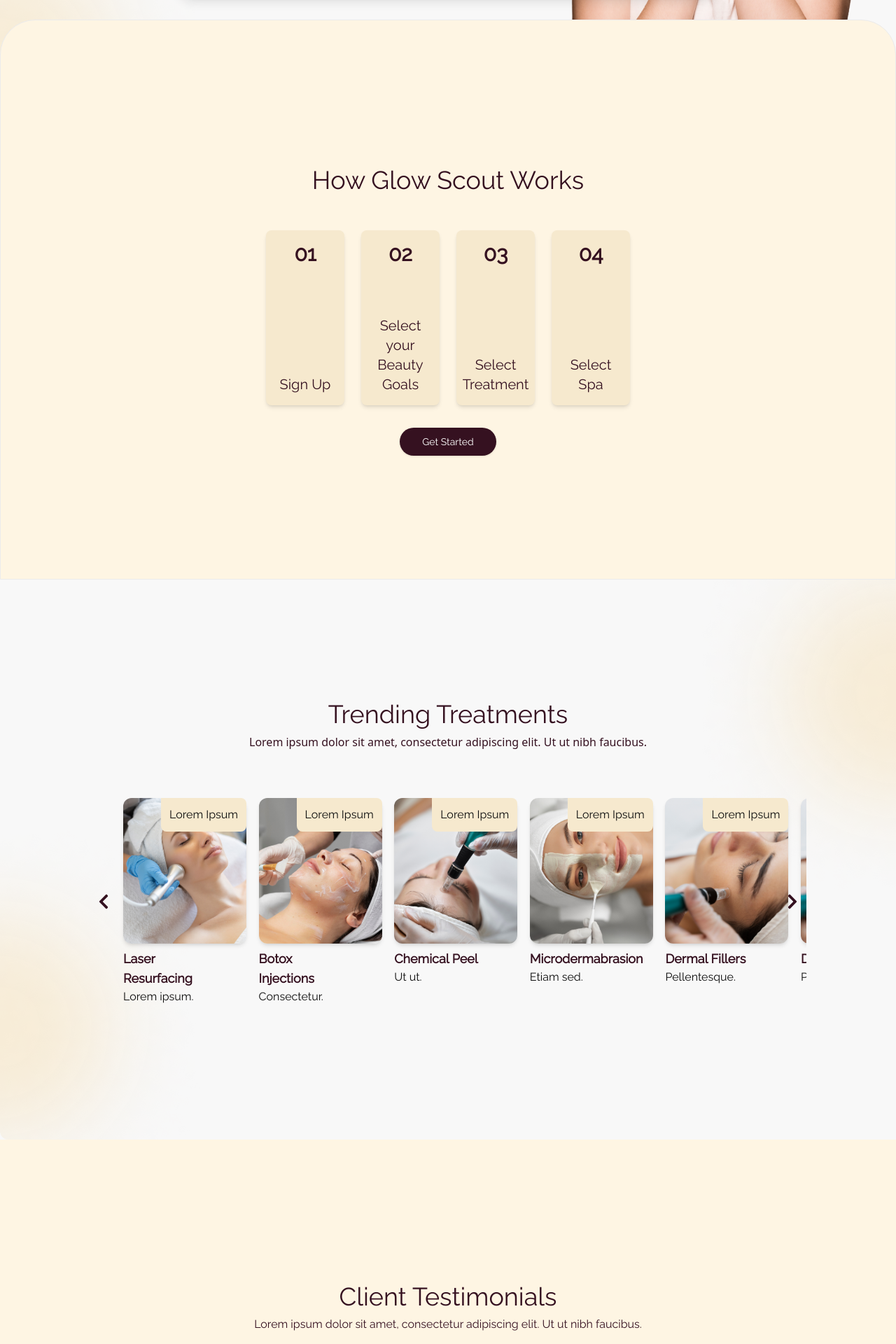
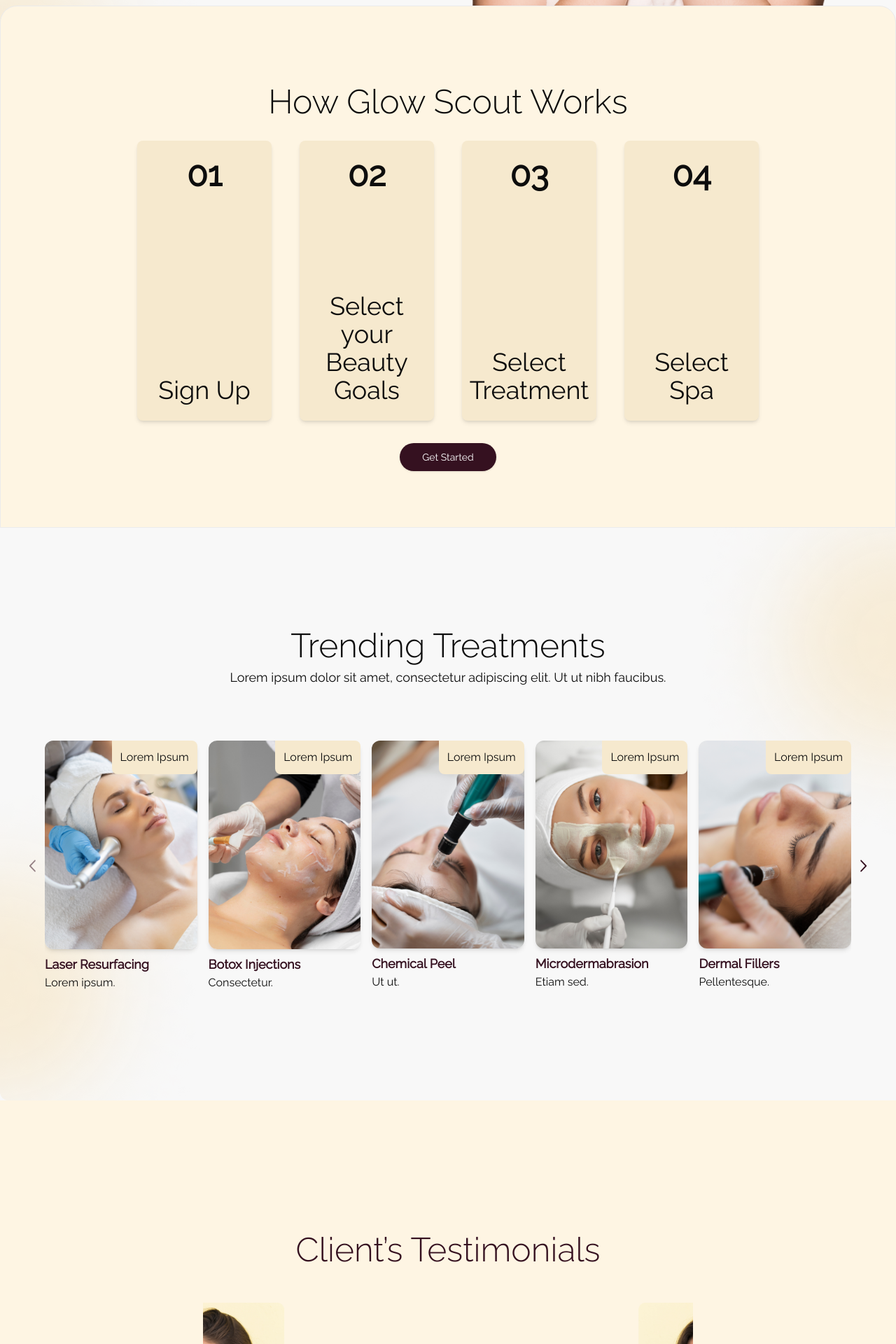
Before and after one commit to TheMODventures/Glow-Scout-Web, a Next.js app: page / in a window 1280 px wide. Shown: the part 780-2700 px from the top of the page at 70% size. Built offline with nearby package versions, Linux system fonts and the light colour scheme.

Commit message:
landing page update

```diff
--- a/src/app/globals.css
+++ b/src/app/globals.css
@@ -65,6 +65,7 @@
   body {
     @apply bg-background text-foreground;
     background-color: #f8f8f8;
+    overflow-x: hidden;
   }
 }
 
--- a/src/components/helper/homeComponet/ScotWorkSection.jsx
+++ b/src/components/helper/homeComponet/ScotWorkSection.jsx
@@ -3,52 +3,58 @@ import Container from "../../reuseableComponenet/Container";
 import { Button } from "../../ui/button";
 import Link from "next/link";
 import { Raleway } from 'next/font/google'
+
 const Raleway1 = Raleway({
-  weight: '400',
+
+  weight: '300',
+
   subsets: ['latin'],
+
 })
+
 const ScotWorkSection = () => {
   return (
-    <div className=" flex justify-center items-center py-10 md:py-0 bg-[#FEF5E3] md:h-screen text-center rounded-t-[50px] border font-raleway">
-     <div>
-        <h5 className={`${Raleway1.className} text-4xl 2xl:text-5xl my-8 mx-5 md:mx-0  pb-5 text-darkMahron`}>
+    <div className=" bg-[#FEF5E3] text-center py-20 rounded-t-3xl border">
+      <Container>
+        <h2 className={` ${Raleway1.className} text-6xl md:text-5xl mb-8 mt-8  font-thin`}>
           How Glow Scout Works
-        </h5>
-        <div className=" px-5 flex flex-col md:flex-row justify-center items-center space-y-4 md:space-y-0 md:space-x-4 gap-2">
-          <div className="bg-cream p-4 2xl:p-4  rounded-lg shadow-md w-full  md:w-28 2xl:w-44 2xl:min-h-[350px] md:min-h-[250px] flex justify-between md:flex-col bg-[#F6E9CE]">
-            <div className="text-xl md:text-3xl 2xl:text-4xl font-[900] text-darkMahron mb-2">01</div>
-            <div className="text-xl 2xl:text-4xl text-darkMahron font-raleway">Sign Up</div>
+        </h2>
+        <div className=" px-5 flex flex-col md:flex-row justify-center items-center space-y-4 md:space-y-0 md:space-x-4 gap-6">
+          <div className="bg-cream p-6 rounded-lg shadow-md w-full  md:w-48 md:min-h-[400px] flex justify-between md:flex-col bg-[#F6E9CE]">
+            <div className="md:text-5xl text-4xl font-[900]  mb-2 font-raleway">01</div>
+            <div className="text-4xl  font-raleway">Sign Up</div>
           </div>
-          <div className="bg-cream p-4 2xl:p-4 rounded-lg shadow-md w-full  md:w-28 2xl:w-44 2xl:min-h-[350px] md:min-h-[250px] flex justify-between md:flex-col items-center bg-[#F6E9CE]">
-            <div className="text-xl md:text-3xl 2xl:text-4xl font-[900] text-darkMahron mb-2">02</div>
-            <div className="text-xl 2xl:text-4xl text-right md:text-center text-darkMahron  font-raleway">
+          <div className="bg-cream p-6 rounded-lg shadow-md w-full  md:w-48 md:min-h-[400px] flex justify-between md:flex-col items-center bg-[#F6E9CE]">
+            <div className="text-4xl md:text-5xl font-[900]  mb-2 font-raleway">02</div>
+            <div className="text-4xl text-right md:text-center   font-raleway">
               Select your Beauty Goals
             </div>
           </div>
-          <div className="bg-cream p-4 2xl:p-4 rounded-lg shadow-md w-full  md:w-28 2xl:w-44 2xl:min-h-[350px] md:min-h-[250px] flex justify-between md:flex-col items-center bg-[#F6E9CE]">
-            <div className="text-xl md:text-3xl 2xl:text-4xl font-[900] text-darkMahron mb-2">03</div>
-            <div className="text-xl 2xl:text-4xl text-right md:text-center text-darkMahron font-raleway">
+          <div className="bg-cream p-6 rounded-lg shadow-md w-full  md:w-48 md:min-h-[400px] flex justify-between md:flex-col items-center bg-[#F6E9CE]">
+            <div className="text-4xl md:text-5xl font-[900]  mb-2 font-raleway">03</div>
+            <div className="text-4xl text-right md:text-center  font-raleway">
               Select Treatment
             </div>
           </div>
-          <div className="bg-cream p-4 2xl:p-4 rounded-lg shadow-md w-full  md:w-28 2xl:w-44 2xl:min-h-[350px] md:min-h-[250px] flex justify-between md:flex-col bg-[#F6E9CE]">
-            <div className="text-xl md:text-3xl 2xl:text-4xl font-[900] text-darkMahron mb-2">04</div>
-            <div className="text-xl 2xl:text-4xl text-darkMahron  font-raleway">
+          <div className="bg-cream p-6 rounded-lg shadow-md w-full  md:w-48 md:min-h-[400px] flex justify-between md:flex-col bg-[#F6E9CE]">
+            <div className="text-4xl md:text-5xl font-[900]  mb-2 font-raleway">04</div>
+            <div className="text-4xl  font-raleway">
               Select Spa
             </div>
           </div>
         </div>
-        <Link href="/auth/user">
+
+        <Link href="/">
           <Button
             type="submit"
             variant="myCustom"
             size="lg"
-            className="rounded-full mt-8 "
+            className="rounded-full mt-8"
           >
             Get Started
           </Button>
         </Link>
-    </div>
+      </Container>
     </div>
   );
 };
--- a/src/components/reuseableComponenet/ClientTestimonials.jsx
+++ b/src/components/reuseableComponenet/ClientTestimonials.jsx
@@ -15,7 +15,7 @@ import Autoplay from "embla-carousel-autoplay";
 import { Raleway } from "next/font/google";
 import { FaChevronLeft, FaChevronRight } from "react-icons/fa";
 const Raleway1 = Raleway({
-  weight: "400",
+  weight: "300",
   subsets: ["latin"],
 });
 const ClientTestimonials = () => {
@@ -55,16 +55,15 @@ const ClientTestimonials = () => {
   ];
 
   return (
-    <div className="mx-auto py-10 md:py-0 font-raleway bg-[#FEF5E3] md:h-screen w-screen flex justify-center items-center">
+    <div className="mx-auto py-10 md:py-40 font-raleway bg-[#FEF5E3] md:min-h-screen w-screen flex justify-center items-center">
       <div className="">
         <div className="text-center text-darkMahron pb-5">
           <h2
-            className={`${Raleway1.className} text-3xl font-thin md:text-4xl 2xl:text-5xl`}
+            className={`text-5xl px-6 font-thin ${Raleway1.className}`}
           >
-            {" "}
-            Client Testimonials{" "}
+            Client’s Testimonials
           </h2>
-          <p className="m-2 text-base 2xl:text-lg">
+          <p className="m-2 text-base 2xl:text-lg  px-10 md:hidden">
             Lorem ipsum dolor sit amet, consectetur adipiscing elit. Ut ut nibh
             faucibus.
           </p>
@@ -81,13 +80,13 @@ const ClientTestimonials = () => {
               {testimonials.map((testimonial, index) => (
                 <CarouselItem key={index}>
                   <div className="flex  justify-center items-center gap-2">
-                    <div className="ml-3 md:ml-0 flex-shrink-0 w-40 h-56 md:w-full md:h-full md:max-w-[22%] md:max-h-[40%]">
+                    <div className="ml-3 md:ml-0 flex-shrink-0 w-40 h-56 md:w-full md:h-full md:max-w-[30%] md:max-h-[60%]">
                       <Image
                         src={testimonial.image}
                         alt="testimonial"
-                        width={250}
+                        width={500}
                         height={350}
-                        className="object-cover w-full h-full"
+                        className="object-cover w-[500px] h-full"
                       />
                     </div>
                     <div className="p-2 md:p-6 text-left">
@@ -135,7 +134,7 @@ const ClientTestimonials = () => {
                 <CarouselNext />
               </div>
             </div>
-            <CarouselDots />
+            <CarouselDots className="hidden  md:flex  "/>
           </Carousel>
         </div>
       </div>
--- a/src/components/reuseableComponenet/TrandingTreatment.jsx
+++ b/src/components/reuseableComponenet/TrandingTreatment.jsx
@@ -1,13 +1,20 @@
-"use client";
-import React, { useState } from "react";
-import { FaChevronLeft, FaChevronRight } from "react-icons/fa";
+import React from "react";
+import {
+  Carousel,
+  CarouselContent,
+  CarouselItem,
+  CarouselNext,
+  CarouselPrevious,
+} from "@/components/ui/carousel";
 import TreatmentCard from "./TreatmentCard";
 import Image from "next/image";
-import { Raleway } from "next/font/google";
+
+import { Raleway } from 'next/font/google'
 const Raleway1 = Raleway({
-  weight: "400",
-  subsets: ["latin"],
-});
+  weight: '300',
+  subsets: ['latin'],
+})
+
 const treatments = [
   {
     image: "/images/home/tranding-1.png",
@@ -70,85 +77,55 @@ const treatments = [
     label: "Lorem Ipsum",
   },
 ];
+
 const TrandingTreatment = () => {
-  const [currentIndex, setCurrentIndex] = useState(0);
-
-  const prevSlide = () => {
-    setCurrentIndex((prev) => (prev === 0 ? treatments.length - 1 : prev - 1));
-  };
-
-  const nextSlide = () => {
-    setCurrentIndex((prev) => (prev === treatments.length - 1 ? 0 : prev + 1));
-  };
-
   return (
-    <div className="relative mx-auto w-full h-screen flex items-center justify-center">
+    <div className="mx-auto py-20  font-raleway relative rounded-full border-0">
       <Image
         width={300}
         height={300}
         alt="bg"
         src={"/images/shadow-1.png"}
-        className="absolute top-0 right-0 z-0 hidden md:block"
+        className=" absolute top-0 right-0 z-0 hidden md:block"
       />
-      <div className="w-full">
-        <div className="py-5 text-center text-darkMahron">
-          <h2
-            className={`${Raleway1.className} text-3xl font-thin md:text-4xl 2xl:text-5xl`}
-          >
-            Trending Treatments
-          </h2>
-          <p className="m-2 text-base 2xl:text-lg">
+
+      <div className="text-center">
+        <h2 className={`text-5xl px-6 md:mt-16 font-thin ${Raleway1.className}`}>Trending Treatments</h2>
+        <p className="mt-2 text-lg px-4">
           Lorem ipsum dolor sit amet, consectetur adipiscing elit. Ut ut nibh
           faucibus.
         </p>
       </div>
-        <div className="flex justify-center items-center">
-          <div className="relative overflow-hidden my-5 z-50 w-[100%] xl:w-[80%]">
-            <div className="w-full max-w-3xl">
-              <div
-                className="flex transition-transform ease-in-out  duration-500 gap-x-5 xl:gap-x-14 2xl:gap-x-24 xl:px-10 2xl:px-16 "
-                style={{ transform: `translateX(-${currentIndex * 100}%)` }}
+
+      <div className="my-16 z-50 container flex justify-center items-center">
+        <Carousel
+          opts={{ align: "start" }}
+          className="w-full md:container ml-8 overflow-hidden"
         >
-
+          <CarouselContent className="flex">
             {treatments.map((treatment, index) => (
-                  <div
+              <CarouselItem
                 key={index}
-                    className="flex-shrink-0 w-full md:w-1/3 lg:w-1/4 xl:w-1/5 p-2"
+                className="basis-1/2  md:basis-1/3 lg:basis-1/4 xl:basis-1/5 2xl:basis-1/6"
               >
                 <TreatmentCard {...treatment} />
-                  </div>
+              </CarouselItem>
             ))}
+          </CarouselContent>
+          <CarouselPrevious style={{ left: "0rem" }} />
+          <CarouselNext style={{ right: "0rem" }} />
+        </Carousel>
       </div>
 
-              <div className="hidden md:block">
-              {/* Previous Button */}
-              <button
-                onClick={prevSlide}
-                className=" absolute top-1/2 left-2 transform -translate-y-1/2 text-darkMahron text-2xl font-black"
-              >
-                <FaChevronLeft />
-              </button>
-
-              {/* Next Button */}
-              <button
-                onClick={nextSlide}
-                className="absolute top-1/2 right-2 transform -translate-y-1/2  text-darkMahron text-2xl font-black"
-              >
-                <FaChevronRight />
-              </button>
-              </div>
-            </div>
-          </div>
-        </div>
-      </div>
       <Image
         width={300}
         height={300}
         alt="bg"
         src={"/images/shadow-2.png"}
-        className="absolute bottom-0 left-0 hidden border-none rounded-xl z-[-1000] md:block"
+        className=" absolute bottom-0 left-0 border-none  rounded-xl z-[-1000] hidden md:block"
       />
     </div>
   );
 };
+
 export default TrandingTreatment;
--- a/src/components/reuseableComponenet/TreatmentCard.jsx
+++ b/src/components/reuseableComponenet/TreatmentCard.jsx
@@ -2,7 +2,7 @@ import Image from "next/image";
 const TreatmentCard = ({ image, imageAlt, label, title, description }) => {
   return (
     <div className="my-3">
-      <div className="relative h-52 w-44  2xl:h-64 2xl:w-52 rounded-xl">
+      <div className="relative  rounded-xl">
         <Image
           className="rounded-xl static w-full h-full object-cover shadow-md"
           src={image}
--- a/src/components/ui/carousel.jsx
+++ b/src/components/ui/carousel.jsx
@@ -163,7 +163,7 @@ const CarouselPrevious = React.forwardRef(({ className, variant = "outline", siz
       disabled={!canScrollPrev}
       onClick={scrollPrev}
       {...props}>
-      <ChevronLeftIcon className="h-6 w-6 text-darkMahron" />
+      <ChevronLeftIcon className="h-7 w-7 hidden md:block text-darkMahron" />
       <span className="sr-only">Previous slide</span>
     </Button>)
   );
@@ -184,7 +184,7 @@ const CarouselNext = React.forwardRef(({ className, variant = "outline", size =
       disabled={!canScrollNext}
       onClick={scrollNext}
       {...props}>
-      <ChevronRightIcon className="h-6 w-6 text-darkMahron" />
+      <ChevronRightIcon className="h-7 w-7 text-darkMahron hidden md:block" />
       <span className="sr-only">Next slide</span>
     </Button>)
   );
@@ -231,7 +231,7 @@ const CarouselDots = React.forwardRef((props, ref) => {
             className={`mx-1 mt-4 h-2 w-2 rounded-full p-0 transition-transform duration-200 ${
               i === currentSlide
                 ? "scale-150 transform bg-[#351120] hover:bg-[#351120]"
-                : "scale-100 bg-[#351120] hover:bg-gray-400"
+                : "scale-100 bg-gray-400 hover:bg-[#351120]"
             }`}
             aria-label={`Go to slide ${i + 1}`}
             onClick={() => api?.scrollTo(i)}
```
Also changed, not shown: src/components/helper/homeComponet/HeroSection.jsx (+5 -5 lines), src/components/reuseableComponenet/Header.jsx (+4 -4 lines). Lines whose indentation alone changed are shown as unchanged.
